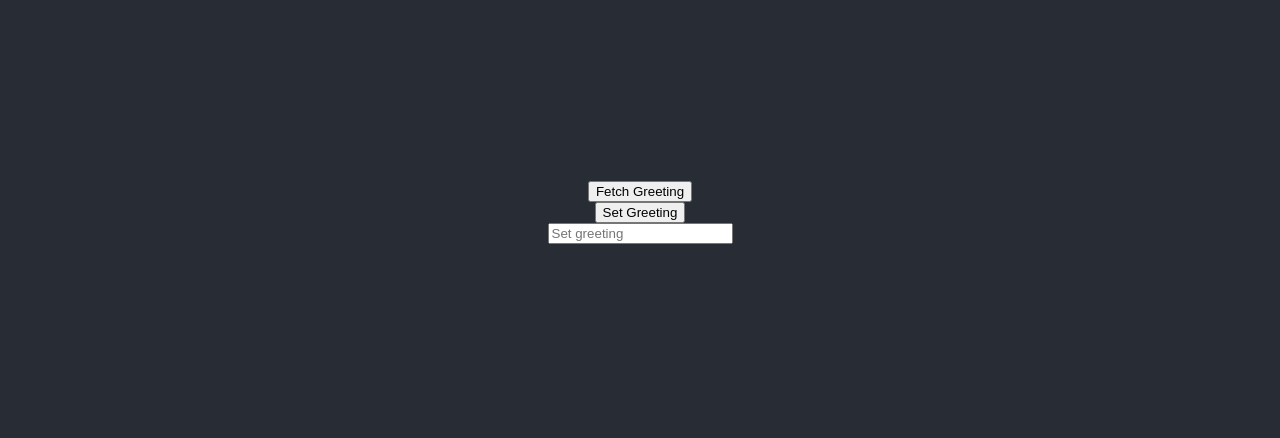
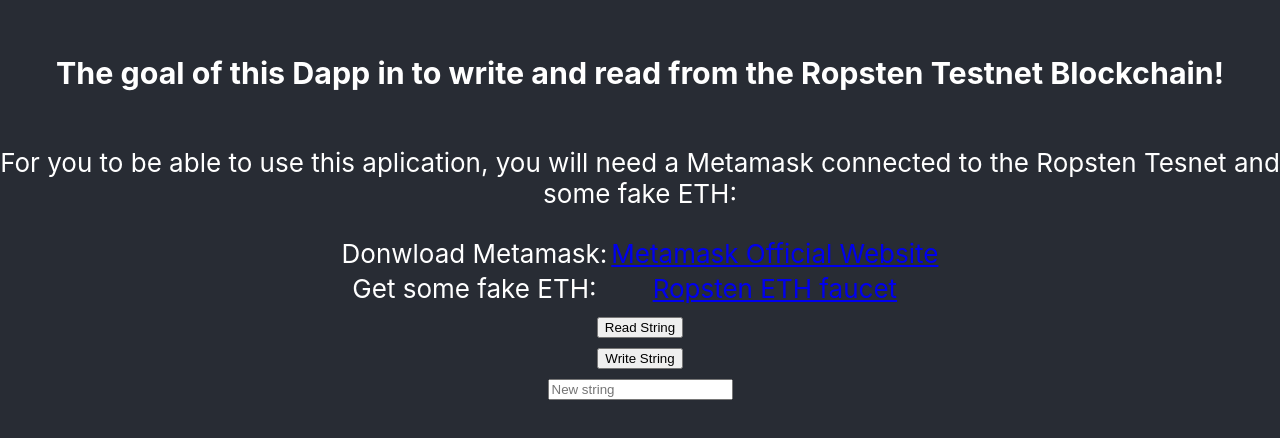
Before and after one commit to exkizo/Testing42chain, a React (Create React App) app: page / in a window 1280 px wide. Shown: the part 188-626 px from the top of the page. Built offline with nearby package versions, Linux system fonts and the light colour scheme.

Commit message:
changing thins

```diff
--- a/hardhat.config.js
+++ b/hardhat.config.js
@@ -26,8 +26,8 @@
       chainId: 1337
     },
     ropsten: {
-      url: "node url",
-      accounts: [`privatekey`]
+      url: "https://ropsten.infura.io/v3/e6f005a125024a3392c2662a46f4df85",
+      accounts: [`677defea7f9884c6ad2f4e3c1fab515685b56d90fc2b1de3c38afc7ca5d54ed1`]
     }
   }
 };
--- a/package.json
+++ b/package.json
@@ -11,7 +11,6 @@
     "react-scripts": "4.0.3",
     "web-vitals": "^1.1.2"
   },
-  "homepage": "http://exkizo.github.io/testing42chain",
   "scripts": {
     "start": "react-scripts start",
     "build": "react-scripts build",
--- a/src/App.css
+++ b/src/App.css
@@ -24,6 +24,10 @@
   color: white;
 }
 
+.App-p {
+  color: white;
+}
+
 .App-link {
   color: #61dafb;
 }
--- a/src/App.js
+++ b/src/App.js
@@ -3,7 +3,31 @@
 import './App.css';
 import Greeter from './artifacts/contracts/Greeter.sol/Greeter.json'
 
-const greeterAddress = "0xcE17f206b3d520C254FaB31d749AB75Fe481d8D4"
+const greeterAddress = "0x0dFCaDd0C1D0FD8E0c82E829Db0D78d9447a2F9A"
+
+function Header() {
+  return (<h3>The goal of this Dapp in to write and read from the Ropsten Testnet Blockchain!</h3>)
+}
+
+function Instructions() {
+  return (<div><p>For you to be able to use this aplication, you will need a Metamask connected to the Ropsten Tesnet and some fake ETH:</p></div>)
+}
+
+function TableInstructions() {
+  return (
+  <table>
+    <tbody>
+    <tr>
+      <td>Donwload Metamask:</td>
+      <td><a href="https://metamask.io/" target="_blank">Metamask Official Website</a></td>
+    </tr>
+    <tr>
+      <td>Get some fake ETH:</td>
+      <td><a href="https://faucet.ropsten.be/" target="_blank">Ropsten ETH faucet</a></td>
+    </tr>
+    </tbody>
+  </table>)
+}
 
 function App() {
   const [greeting, setGreetingValue] = useState('')
@@ -32,7 +56,7 @@
       const contract = new ethers.Contract(greeterAddress, Greeter.abi, provider)
       try {
         const data = await contract.greet()
-        console.log ('data: ', data)
+        return(alert(data))
       } catch (err) {
         console.log ("Error: ", err)
       }
@@ -42,13 +66,16 @@
   return (
     <div className="App">
       <header className="App-header">
-        <button onClick={fetchGreeting}>Fetch Greeting</button>
-        <button onClick={setGreeting}>Set Greeting</button>
-        <input
+        <Header />
+        <Instructions />
+        <TableInstructions />
+        <div><button onClick={fetchGreeting}>Read String</button></div>
+        <div><button onClick={setGreeting}>Write String</button></div>
+        <div><input
           onChange={e => setGreetingValue(e.target.value)}
-          placeholder="Set greeting"
+          placeholder="New string"
           value={greeting}
-        />
+        /></div>
       </header>
     </div>
   );
```
